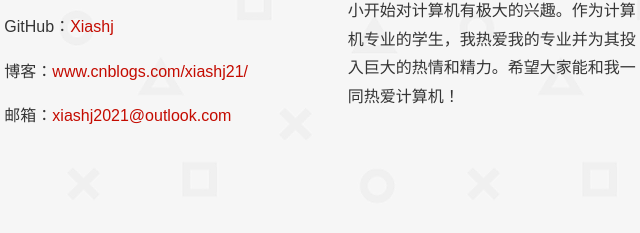
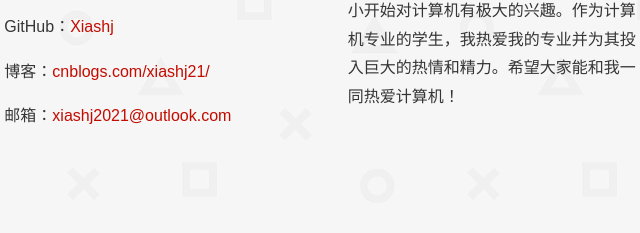
Before and after one commit to xiashj2021/Life-Technical-Blog, a plain HTML site: page Personal profile/index.html in a window 1280 px wide. Shown: the part 172-405 px from the top of the page, 609-1249 px from the left. Drawn offline with Linux system fonts and the light colour scheme.

Commit message:
Update index.html

```diff
--- a/Personal profile/index.html
+++ b/Personal profile/index.html
@@ -39,7 +39,7 @@
                 <div class="col-l-4">
                     <p>QQ：1292214740</p>
                     <p>GitHub：<a href="https://github.com/xiashj">Xiashj</a></p>
-                    <p>博客：<a href="https://www.cnblogs.com/xiashj21/">www.cnblogs.com/xiashj21/</a></p>
+                    <p>博客：<a href="https://www.cnblogs.com/xiashj21/">cnblogs.com/xiashj21/</a></p>
                     <p>邮箱：<a href="mailto:xiashj2021@outlook.com">xiashj2021@outlook.com</a></p>
                 </div>
                 <div class="col-l-4">
```
